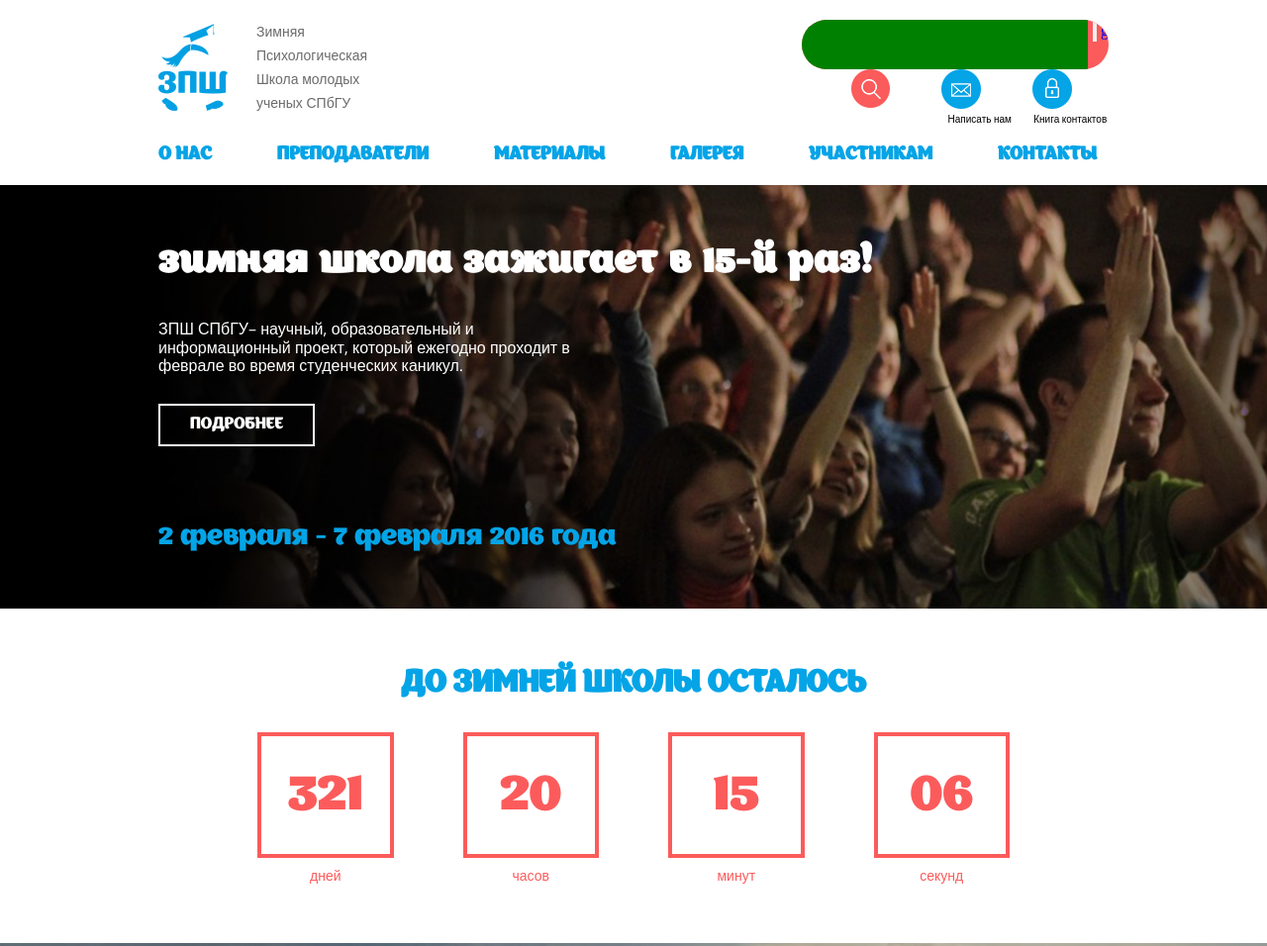
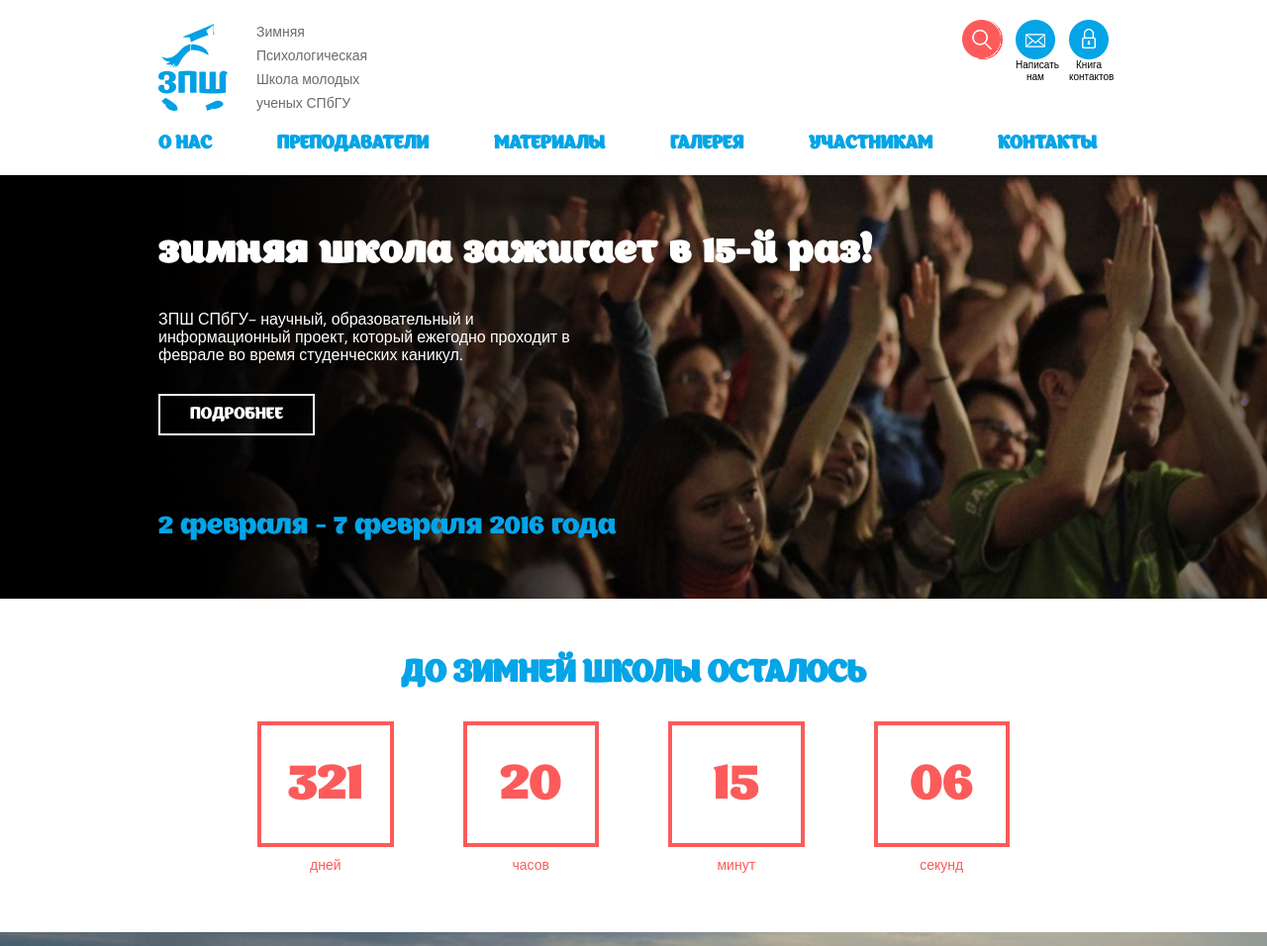
Before and after one commit to stillst/psychology_school, a website: page src/index.html in a window 1280 px wide. Shown: the top 956 px of the page at 99% size. Drawn offline with nearby package versions, Linux system fonts and the light colour scheme; files that its build step writes are made by us from their sources.

Commit message:
Search form

```diff
--- a/src/index.html
+++ b/src/index.html
@@ -31,23 +31,26 @@
 						Зимняя Психологическая Школа молодых ученых СПбГУ
 					</h1>
 				</div>
+
+
+
 				<div class="contacts">
 
 					<form action="#" class="search-form">
 						<input class="search-form__input"  name="query"  type="text" value="">
 						<input class="search-form__submit" name="submit" type="submit" value="">
-						<a class="close" href="#">g</a>
 					</form>
 
-					<div class="contacts__link contacts__link--search">
+					<a class="contacts__link contacts__link--search">
 
-					</div>
-					<div class="contacts__link contacts__link--msg">
+					</a>
+
+					<a class="contacts__link contacts__link--msg">
 						Написать нам
-					</div>
-					<div class="contacts__link">
+					</a>
+					<a class="contacts__link">
 						Книга контактов
-					</div>
+					</a>
 				</div>
 			</div>
 			<nav class="header__nav">
--- a/src/js/script.js
+++ b/src/js/script.js
@@ -13,4 +13,16 @@ $(document).ready(function()
 	    	$(this).slideToggle("slow");
 	    });
 	});
+
+
+	//search
+	$(function()
+	{
+	    $(document).on('click', '.contacts__link--search', function()
+	    {
+	    	var toggleWidth = $(".search-form").width() == 310 ? "40px" : "310px";
+        	$('.search-form').animate({ width: toggleWidth });
+	    });
+	});
+
 });
--- /dev/null
+++ b/src/less/components/forms.less
@@ -0,0 +1,95 @@
+.search-form-w
+{
+	position: relative;
+}
+
+.search-form
+{
+	position: relative;
+	left: 45px;
+	display: inline-block;
+	width: 40px;
+	height: 40px;
+	overflow: hidden;
+	border-radius: 50px;
+	background-color: @red-basic;
+
+
+	&__input
+	{
+		color: #fff;
+		background-color: @red-basic;
+		height: 50px;
+		border: 0px solid #d6d6d6;
+		//background-color: transparent;
+		background-repeat: no-repeat;
+		font-size: 23px;
+	}
+
+	&__submit
+	{
+		position: absolute;
+		color: #fff;
+		height: 40px;
+		width: 40px;
+		border: 0px solid #d6d6d6;
+		background-color: transparent;
+		background: url(../img/header/search_icon.png) 0 50% no-repeat;
+		font-size: 23px;
+		right: 50px;
+		border-right: 1px solid #fff;
+	}
+}
+
+
+.contacts
+{
+	float: right;
+	text-align: right;
+
+	&__link
+	{
+		cursor: pointer;
+		display: inline-block;
+		vertical-align: top;
+		font-family: @open-sans;
+		padding-top:45px;
+		font-size: 10px;
+		text-align: center;
+		position: relative;
+
+		&:after
+		{
+			background: url(../img/header/contacts_book.png) 0 0 no-repeat;
+			content: "";
+	        width: 40px;
+	        height: 40px;
+	        display: block;
+	        position: absolute;
+	        top: 0;
+	        left: 0;
+		}
+
+		&--msg
+		{
+			margin-right: 10px;
+			&:after
+			{
+				background: url(../img/header/email_us.png) 0 0 no-repeat;
+			}
+		}
+
+		&--search
+		{
+			position: absolute;
+			width: 40px;
+			padding-top: 40px;
+			right: 0;
+
+			&:after
+			{
+				background: url(../img/header/search.png) 0 0 no-repeat;
+			}
+		}
+	}
+}
--- a/src/less/components/header.less
+++ b/src/less/components/header.less
@@ -10,7 +10,7 @@
 	.logo
 	{
 		float: left;
-
+		width: 30%;
 		&__img
 		{
 			margin-right: 25px;
@@ -25,7 +25,7 @@
   			line-height: 24px;
   			color: @grey-basic;
   			font-weight: normal;
-  			width: 30%;
+  			width: 40%;
 		}
 	}
 
@@ -33,18 +33,21 @@
 	{
 		float: right;
 		text-align: right;
+		width: 70%;
 
 		&__link
 		{
+
+  			font-family: @open-sans;
 			cursor: pointer;
 			display: inline-block;
-  			vertical-align: top;
-  			font-family: @open-sans;
-			padding-top:45px;
+			vertical-align: top;
+			max-height: 40px;
 			font-size: 10px;
-			width: 25%;
-  			text-align: center;
-  			position: relative;
+			padding-top: 40px;
+			width: 40px;
+			text-align: center;
+			position: relative;
 
   			&:after
   			{
@@ -129,27 +132,5 @@
 		}
     }
 
-	.search-form
-	{
-		position: relative;
-		width: 310px;
-		height: 50px;
-		overflow: hidden;
-		border-radius: 50px;
-		background-color: @red-basic;
 
-
-		&__input
-		{
-			display: block;
-			position: absolute;
-			color: #fff;
-			background-color: green;
-			height: 50px;
-			border: 0px solid #d6d6d6;
-			//background-color: transparent;
-			background-repeat: no-repeat;
-			font-size: 23px;
-		}
-	}
 }
--- a/src/less/style.less
+++ b/src/less/style.less
@@ -3,6 +3,7 @@
 @import 'components/fonts.less';
 @import 'components/scaffolding.less';
 @import 'components/btns.less';
+@import 'components/forms.less';
 @import 'components/header.less';
 @import 'components/banner.less';
 @import 'components/timer.less';
```
Also changed, not shown: dist/css/style.css, dist/img/header/search_icon.png (added), dist/index.html, dist/js/script.js, src/css/style.css, src/img/header/search_icon.png (added).
